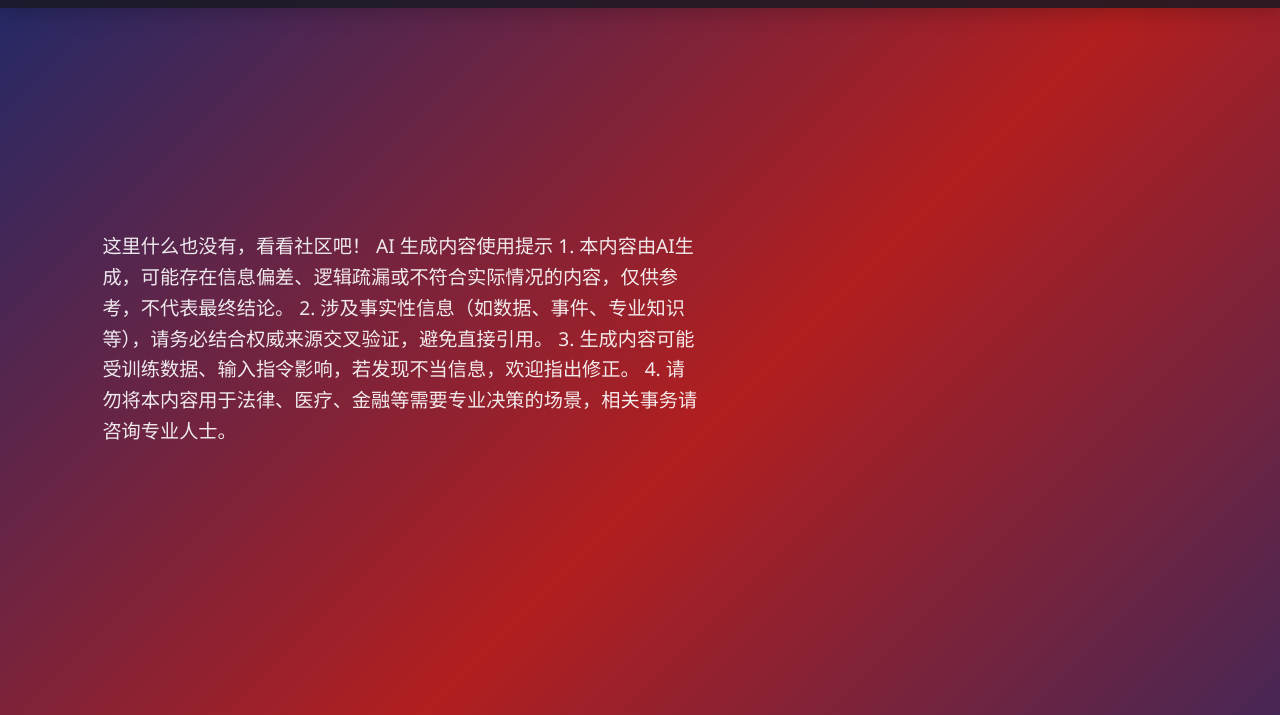
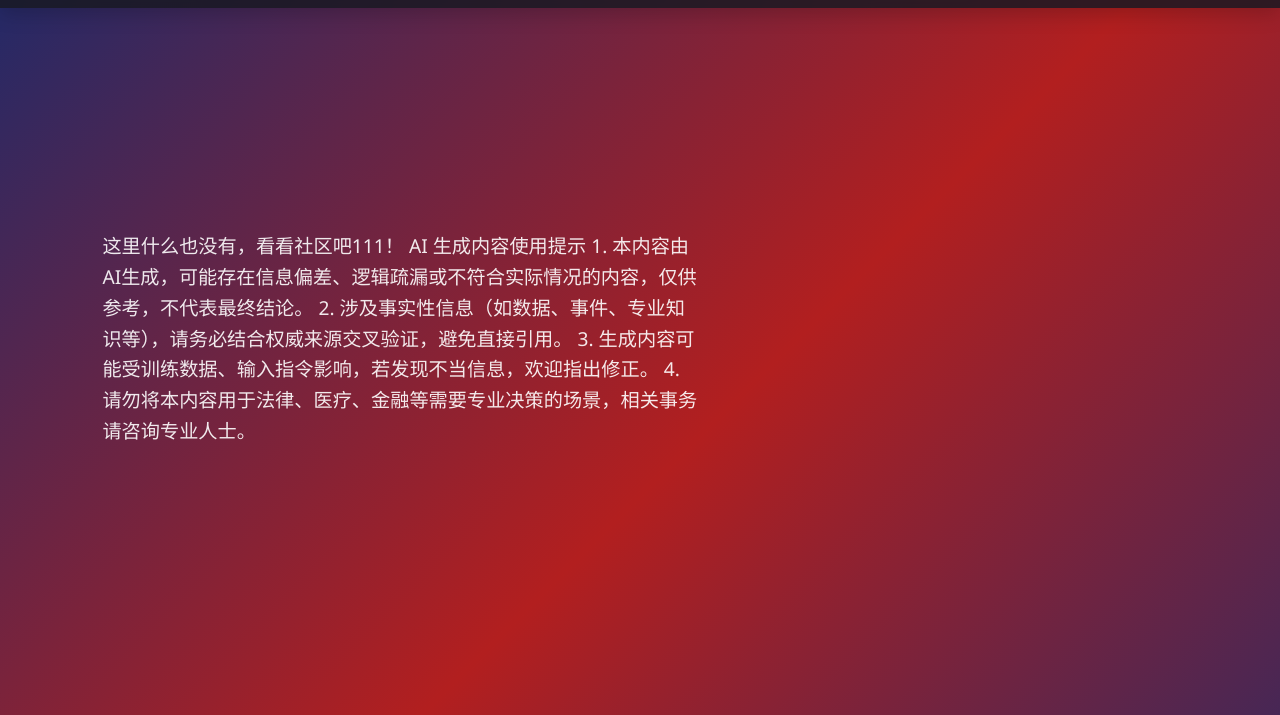
Before and after one commit to Roucrat/txlzizhi, a plain HTML site: page 1.html in a window 1280 px wide. Shown: the part 85-800 px from the top of the page. Drawn offline with Linux system fonts and the light colour scheme.

Commit message:
Update 1.html

```diff
--- a/1.html
+++ b/1.html
@@ -687,7 +687,7 @@
     <!-- 主体内容 -->
     <section class="hero">
         <div class="hero-content">
-            <p>这里什么也没有，看看社区吧！
+            <p>这里什么也没有，看看社区吧111！
                 AI 生成内容使用提示
 
 	1.	本内容由AI生成，可能存在信息偏差、逻辑疏漏或不符合实际情况的内容，仅供参考，不代表最终结论。
```
